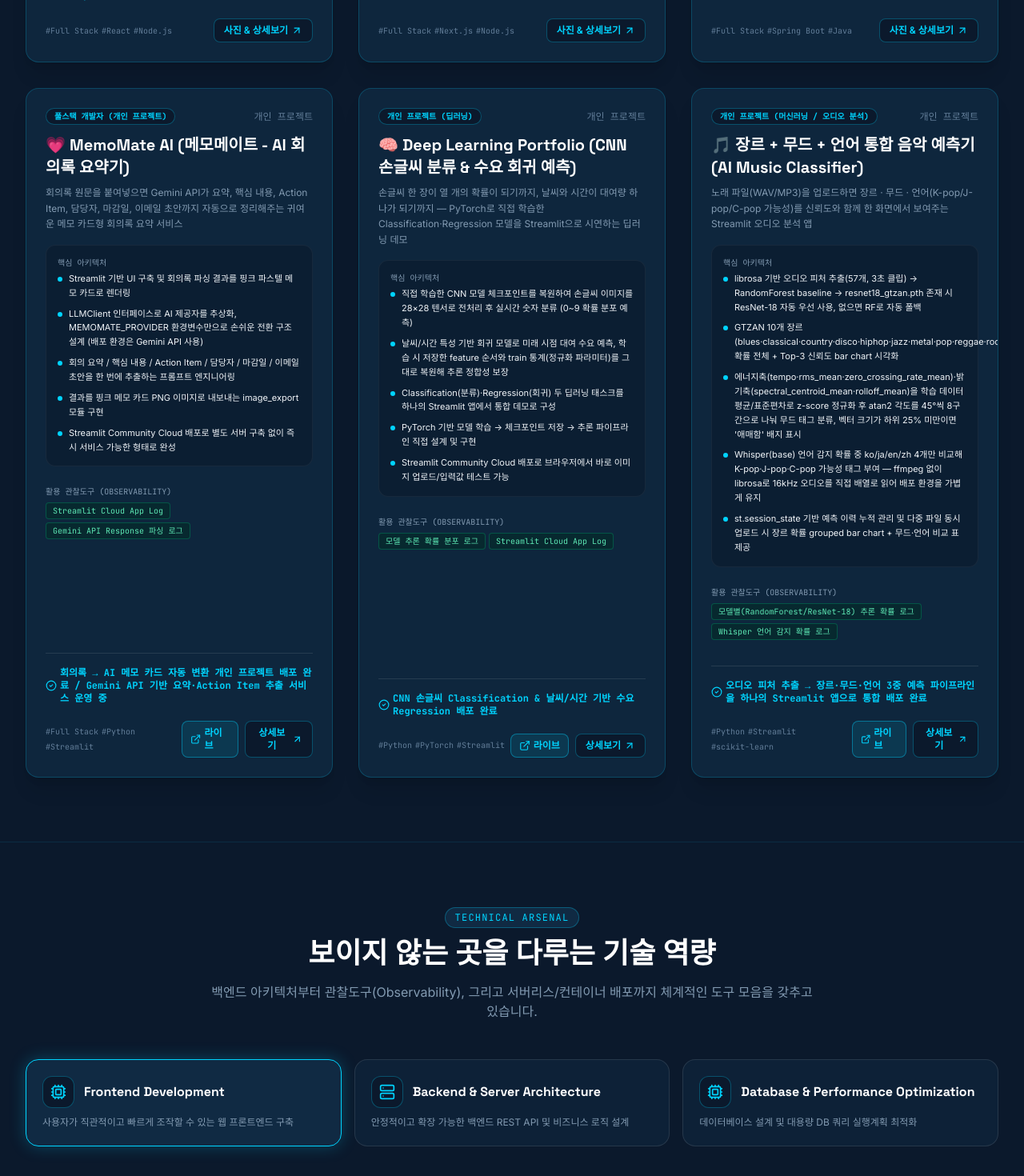
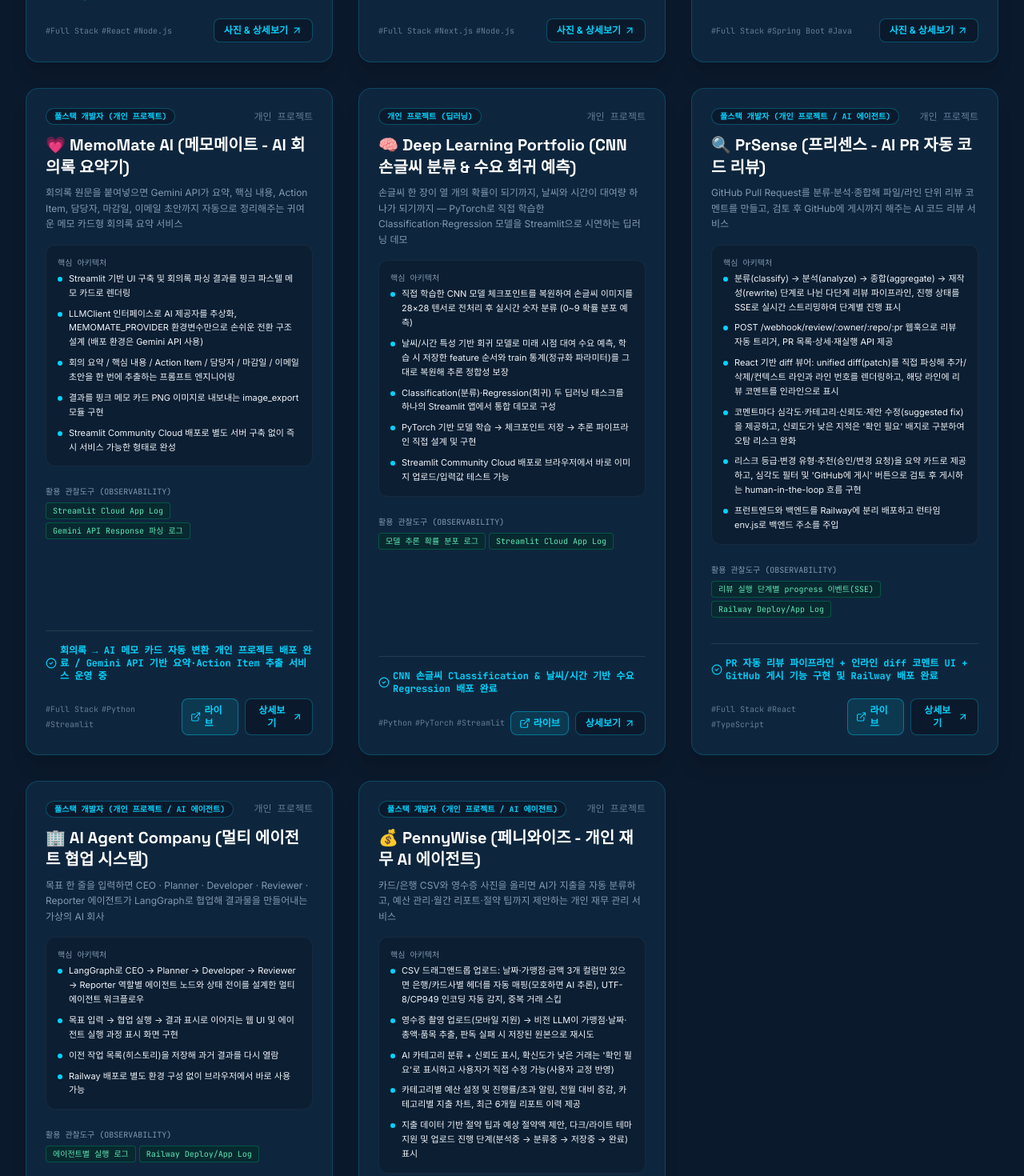
Before and after one commit to minhahamin/portfolio-korit, a React (Vite) app: page / in a window 1280 px wide. Shown: the part 5740-7210 px from the top of the page at 80% size. Built offline with nearby package versions, Linux system fonts and the light colour scheme.

Commit message:
Replace AI Music Classifier with PrSense, AI Agent Company, PennyWise projects
Co-Authored-By: Claude Sonnet 5 <noreply@anthropic.com>

```diff
--- a/src/data/portfolioData.ts
+++ b/src/data/portfolioData.ts
@@ -430,24 +430,66 @@ export const PORTFOLIO_PROJECTS: PortfolioProject[] = [
     featured: true
   },
   {
-    id: "project-ai-music",
-    title: "🎵 장르 + 무드 + 언어 통합 음악 예측기 (AI Music Classifier)",
-    subtitle: "노래 파일(WAV/MP3)을 업로드하면 장르 · 무드 · 언어(K-pop/J-pop/C-pop 가능성)를 신뢰도와 함께 한 화면에서 보여주는 Streamlit 오디오 분석 앱",
-    role: "개인 프로젝트 (머신러닝 / 오디오 분석)",
+    id: "project-prsense",
+    title: "🔍 PrSense (프리센스 - AI PR 자동 코드 리뷰)",
+    subtitle: "GitHub Pull Request를 분류·분석·종합해 파일/라인 단위 리뷰 코멘트를 만들고, 검토 후 GitHub에 게시까지 해주는 AI 코드 리뷰 서비스",
+    role: "풀스택 개발자 (개인 프로젝트 / AI 에이전트)",
     period: "개인 프로젝트",
-    summary: "KDT AI Human 'AI Pair' 과정 1~8강(오디오 피처 추출 → RandomForest 장르 분류 → Streamlit 앱화 → ResNet-18 전이학습)의 결과물을 재사용해 만든 9강 통합 프로젝트입니다. librosa로 추출한 57개 오디오 피처를 RandomForest(또는 ResNet-18 체크포인트가 있으면 이를 우선)로 GTZAN 10개 장르 확률을 예측하고, 에너지·밝기 축 기반 규칙 모델로 무드 8태그를, Whisper로 언어(한/일/영/중)를 각각 독립적으로 추론해 신뢰도와 함께 보여줍니다.",
+    summary: "PR이 올라오면 웹훅으로 리뷰를 트리거해 변경 유형과 집중 영역을 분류하고, 파일별 diff를 분석해 심각도(critical/warning/nit)·카테고리·신뢰도·제안 수정 코드가 담긴 코멘트를 생성합니다. 프런트엔드는 diff 뷰어 위에 코멘트를 라인 단위로 얹어 보여주고, 사람이 확인한 뒤 GitHub에 리뷰 코멘트로 게시할 수 있도록 설계했습니다.",
     architectureHighlights: [
-      "librosa 기반 오디오 피처 추출(57개, 3초 클립) → RandomForest baseline → resnet18_gtzan.pth 존재 시 ResNet-18 자동 우선 사용, 없으면 RF로 자동 폴백",
-      "GTZAN 10개 장르(blues·classical·country·disco·hiphop·jazz·metal·pop·reggae·rock) 확률 전체 + Top-3 신뢰도 bar chart 시각화",
-      "에너지축(tempo·rms_mean·zero_crossing_rate_mean)·밝기축(spectral_centroid_mean·rolloff_mean)을 학습 데이터 평균/표준편차로 z-score 정규화 후 atan2 각도를 45°씩 8구간으로 나눠 무드 태그 분류, 벡터 크기가 하위 25% 미만이면 '애매함' 배지 표시",
-      "Whisper(base) 언어 감지 확률 중 ko/ja/en/zh 4개만 비교해 K-pop·J-pop·C-pop 가능성 태그 부여 — ffmpeg 없이 librosa로 16kHz 오디오를 직접 배열로 읽어 배포 환경을 가볍게 유지",
-      "st.session_state 기반 예측 이력 누적 관리 및 다중 파일 동시 업로드 시 장르 확률 grouped bar chart + 무드·언어 비교 표 제공"
+      "분류(classify) → 분석(analyze) → 종합(aggregate) → 재작성(rewrite) 단계로 나뉜 다단계 리뷰 파이프라인, 진행 상태를 SSE로 실시간 스트리밍하여 단계별 진행 표시",
+      "POST /webhook/review/:owner/:repo/:pr 웹훅으로 리뷰 자동 트리거, PR 목록·상세·재실행 API 제공",
+      "React 기반 diff 뷰어: unified diff(patch)를 직접 파싱해 추가/삭제/컨텍스트 라인과 라인 번호를 렌더링하고, 해당 라인에 리뷰 코멘트를 인라인으로 표시",
+      "코멘트마다 심각도·카테고리·신뢰도·제안 수정(suggested fix)을 제공하고, 신뢰도가 낮은 지적은 '확인 필요' 배지로 구분하여 오탐 리스크 완화",
+      "리스크 등급·변경 유형·추천(승인/변경 요청)을 요약 카드로 제공하고, 심각도 필터 및 'GitHub에 게시' 버튼으로 검토 후 게시하는 human-in-the-loop 흐름 구현",
+      "프런트엔드와 백엔드를 Railway에 분리 배포하고 런타임 env.js로 백엔드 주소를 주입"
     ],
-    logObservabilityUsed: ["모델별(RandomForest/ResNet-18) 추론 확률 로그", "Whisper 언어 감지 확률 로그"],
-    keyOutcome: "오디오 피처 추출 → 장르·무드·언어 3중 예측 파이프라인을 하나의 Streamlit 앱으로 통합 배포 완료",
-    techStack: ["Python", "Streamlit", "scikit-learn", "RandomForest", "PyTorch", "ResNet-18", "librosa", "Whisper"],
-    githubUrl: "https://github.com/minhahamin",
-    demoUrl: "https://aimusic-7sygkaxkr3murhhmdh2dtj.streamlit.app/",
+    logObservabilityUsed: ["리뷰 실행 단계별 progress 이벤트(SSE)", "Railway Deploy/App Log"],
+    keyOutcome: "PR 자동 리뷰 파이프라인 + 인라인 diff 코멘트 UI + GitHub 게시 기능 구현 및 Railway 배포 완료",
+    techStack: ["Full Stack", "React", "TypeScript", "Vite", "LLM", "GitHub API", "SSE", "Railway"],
+    githubUrl: "https://github.com/minhahamin/PrSense",
+    demoUrl: "https://prsenseapp-production.up.railway.app/",
+    featured: true
+  },
+  {
+    id: "project-ai-agent-company",
+    title: "🏢 AI Agent Company (멀티 에이전트 협업 시스템)",
+    subtitle: "목표 한 줄을 입력하면 CEO · Planner · Developer · Reviewer · Reporter 에이전트가 LangGraph로 협업해 결과물을 만들어내는 가상의 AI 회사",
+    role: "풀스택 개발자 (개인 프로젝트 / AI 에이전트)",
+    period: "개인 프로젝트",
+    summary: "\"신규 프로젝트 기획안 작성\" 같은 목표를 입력하면, 역할이 다른 여러 AI 에이전트가 사람 조직처럼 단계별로 일을 나눠 처리합니다. 각 에이전트의 작업 흐름을 LangGraph 그래프로 정의하고 실제 LLM과 연동했으며, 협업 결과와 이전 작업 이력을 웹 화면에서 확인할 수 있습니다.",
+    architectureHighlights: [
+      "LangGraph로 CEO → Planner → Developer → Reviewer → Reporter 역할별 에이전트 노드와 상태 전이를 설계한 멀티 에이전트 워크플로우",
+      "목표 입력 → 협업 실행 → 결과 표시로 이어지는 웹 UI 및 에이전트 실행 과정 표시 화면 구현",
+      "이전 작업 목록(히스토리)을 저장해 과거 결과를 다시 열람",
+      "Railway 배포로 별도 환경 구성 없이 브라우저에서 바로 사용 가능"
+    ],
+    logObservabilityUsed: ["에이전트별 실행 로그", "Railway Deploy/App Log"],
+    keyOutcome: "역할 기반 멀티 에이전트 협업 시스템 구현 및 Railway 배포 완료",
+    techStack: ["Full Stack", "Python", "LangGraph", "Multi-Agent", "LLM", "Railway"],
+    githubUrl: "https://github.com/minhahamin/ai-agent-company",
+    demoUrl: "https://ai-agent-company-production.up.railway.app/",
+    featured: true
+  },
+  {
+    id: "project-pennywise",
+    title: "💰 PennyWise (페니와이즈 - 개인 재무 AI 에이전트)",
+    subtitle: "카드/은행 CSV와 영수증 사진을 올리면 AI가 지출을 자동 분류하고, 예산 관리·월간 리포트·절약 팁까지 제안하는 개인 재무 관리 서비스",
+    role: "풀스택 개발자 (개인 프로젝트 / AI 에이전트)",
+    period: "개인 프로젝트",
+    summary: "은행·카드사마다 다른 CSV 헤더를 자동 매핑하고, 영수증 이미지는 비전 LLM으로 가맹점·날짜·총액·품목을 추출해 거래로 저장합니다. 거래는 식비·카페·교통·구독 등 10개 카테고리로 자동 분류되며, 대시보드·예산 진행률·월별 리포트·데이터 기반 절약 팁으로 소비 습관을 한눈에 파악할 수 있습니다.",
+    architectureHighlights: [
+      "CSV 드래그앤드롭 업로드: 날짜·가맹점·금액 3개 컬럼만 있으면 은행/카드사별 헤더를 자동 매핑(모호하면 AI 추론), UTF-8/CP949 인코딩 자동 감지, 중복 거래 스킵",
+      "영수증 촬영 업로드(모바일 지원) → 비전 LLM이 가맹점·날짜·총액·품목 추출, 판독 실패 시 저장된 원본으로 재시도",
+      "AI 카테고리 분류 + 신뢰도 표시, 확신도가 낮은 거래는 '확인 필요'로 표시하고 사용자가 직접 수정 가능(사용자 교정 반영)",
+      "카테고리별 예산 설정 및 진행률/초과 알림, 전월 대비 증감, 카테고리별 지출 차트, 최근 6개월 리포트 이력 제공",
+      "지출 데이터 기반 절약 팁과 예상 절약액 제안, 다크/라이트 테마 지원 및 업로드 진행 단계(분석중 → 분류중 → 저장중 → 완료) 표시"
+    ],
+    logObservabilityUsed: ["업로드 내역(처리 상태·저장/중복 건수)", "Railway Deploy/App Log"],
+    keyOutcome: "CSV·영수증 → AI 분류 → 예산·리포트·절약 팁까지 이어지는 개인 재무 에이전트 구현 및 Railway 배포 완료",
+    techStack: ["Full Stack", "React", "Python", "Vision LLM", "Recharts", "REST API", "Railway"],
+    githubUrl: "https://github.com/minhahamin/PennyWise",
+    demoUrl: "https://pennywise-production-9cf8.up.railway.app/",
     featured: true
   }
 ];
```
